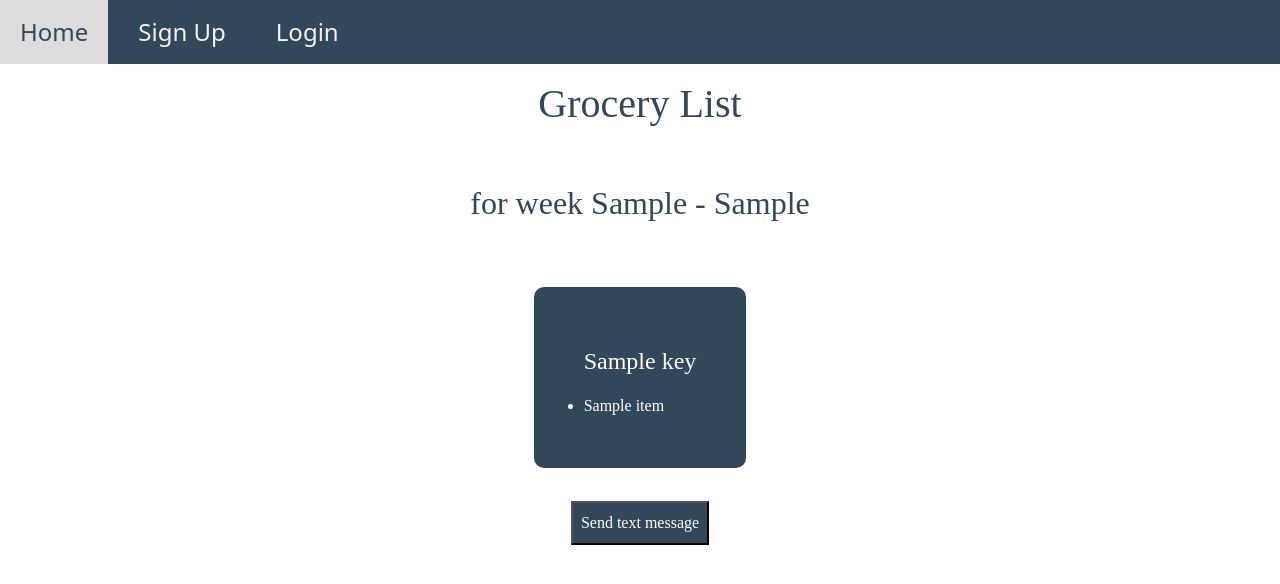
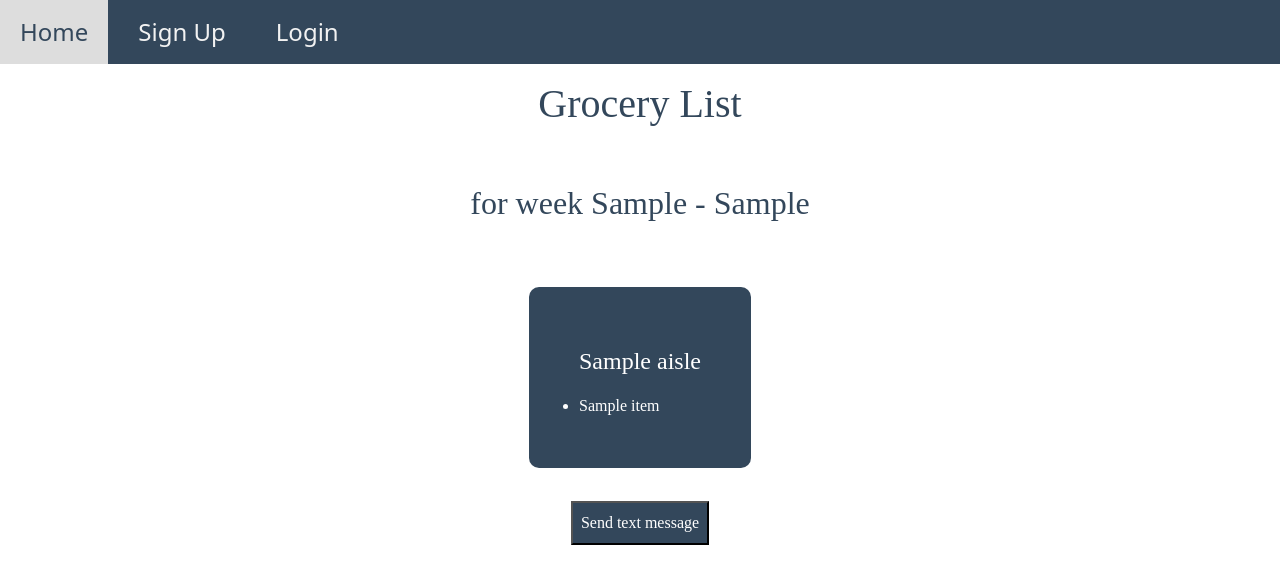
Before and after one commit to lsireneva/cookbook, a Flask app: template templates/grocery_list.html in a window 1280 px wide. Shown: the top 584 px of the page. Run offline with Flask 2, Linux system fonts and the light colour scheme; the template is opened without the code that fills it: most values are stand-ins (such as "Sample title", 1, 10 or a date in 2020).

Commit message:
deleted comment and fixed names

```diff
--- a/templates/grocery_list.html
+++ b/templates/grocery_list.html
@@ -4,15 +4,13 @@
 {% block body %}
 <h1>Grocery List</h1><br>
 <h2>for week {{start_day}} - {{end_day}}</h2><br>
-<!-- {%for aisle in aisles%}
-    <h3>{{aisle}}</h3>
-{%endfor%} -->
+
 <center>
 <form>
     <ul>
-    {%for key in grocery_list%}
-        <h4>{{key}}</h4>
-        {%for item in grocery_list[key]%}
+    {%for aisle in grocery_list%}
+        <h4>{{aisle}}</h4>
+        {%for item in grocery_list[aisle]%}
             <li>{{item}}</li>
         {%endfor%}
     {%endfor%}
```
